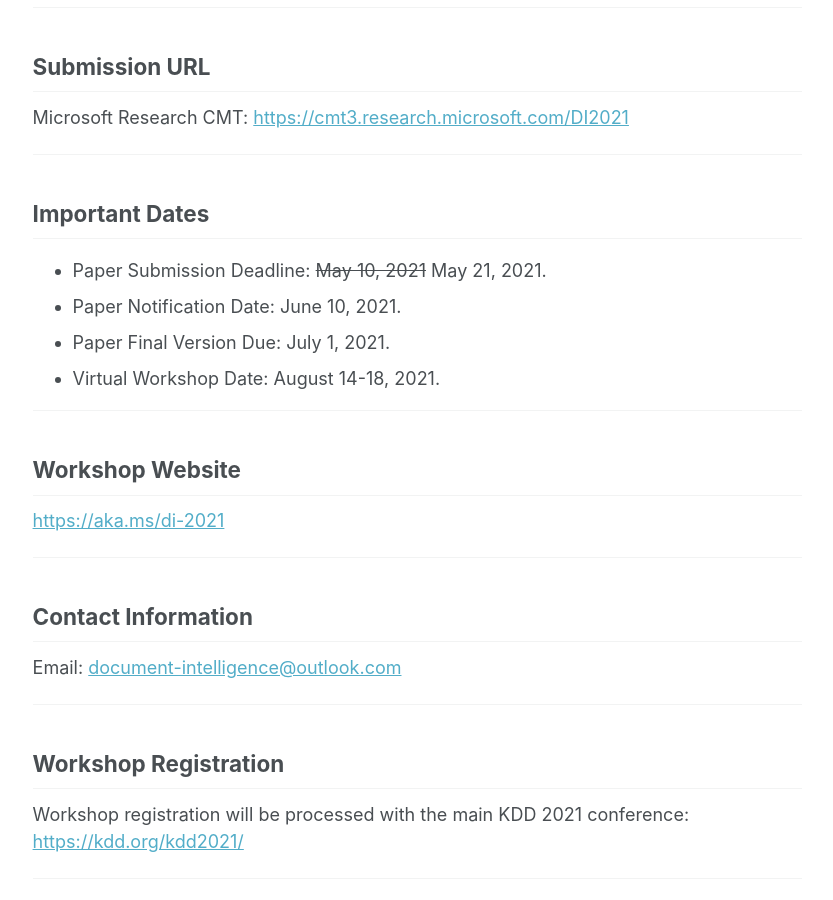
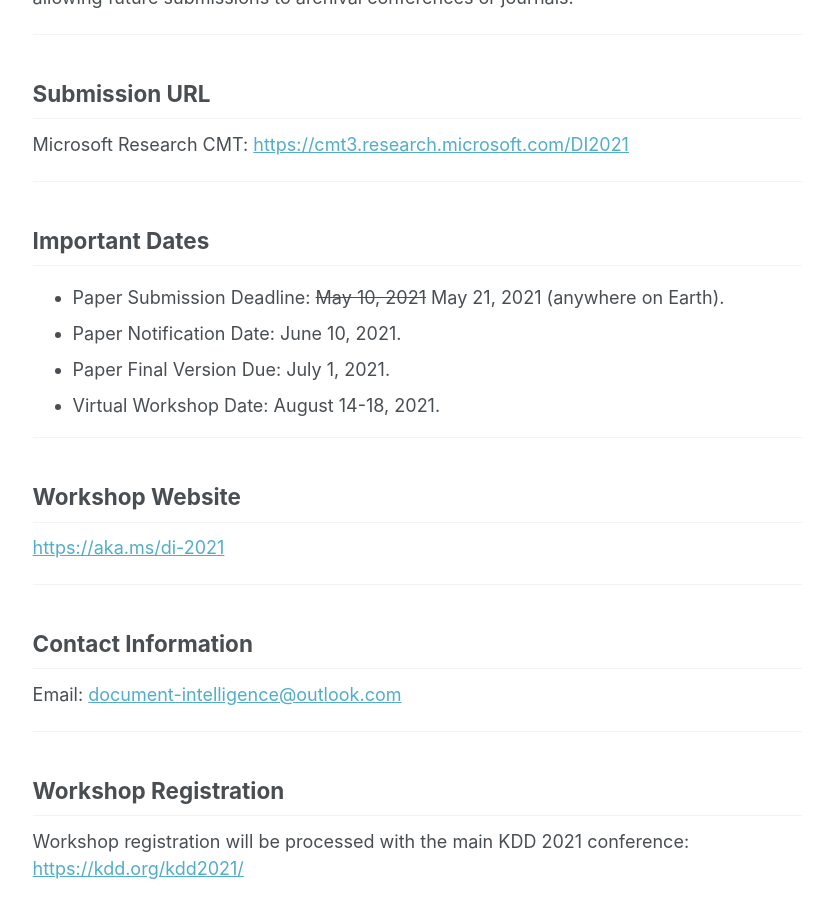
Before and after one commit to document-intelligence/DI-2022, a Jekyll site: the page built from _pages/cfp.md, in a window 1280 px wide and 900 px high, scrolled down 2665 px. Shown: the whole window, without its empty margins (249-1082 px from the left). Built offline with Jekyll 4.4.1, drawn with Linux system fonts in a browser that asks for light colours; some of the changed text lies outside the part shown.

Commit message:
Update cfp.md

```diff
--- a/_pages/cfp.md
+++ b/_pages/cfp.md
@@ -13,7 +13,7 @@ redirect_from:
 
 ## UPDATES
 
-- May 14: Paper submission deadline extended to <ins>May 21, 2021 (Friday)</ins>.
+- May 14: Paper submission deadline extended to <ins>May 21, 2021 (Friday)</ins> (anywhere on Earth).
 - May 9: Clarified which template for Word authors and which document class for LaTeX authors to use for submission. See [Submissions](#submissions).
 - April 22: Added link to the [Conflict of Interest Policy for ACM Publications](https://www.acm.org/publications/policies/conflict-of-interest).
 - April 22: Added link to the [Standard ACM Conference Proceedings Template](https://www.acm.org/publications/proceedings-template).
@@ -96,7 +96,7 @@ Microsoft Research CMT: <https://cmt3.research.microsoft.com/DI2021>
 
 ## Important Dates
 
-- Paper Submission Deadline: ~~May 10, 2021~~ May 21, 2021.
+- Paper Submission Deadline: ~~May 10, 2021~~ May 21, 2021 (anywhere on Earth).
 - Paper Notification Date: June 10, 2021.
 - Paper Final Version Due: July 1, 2021.
 - Virtual Workshop Date: August 14-18, 2021.
```
